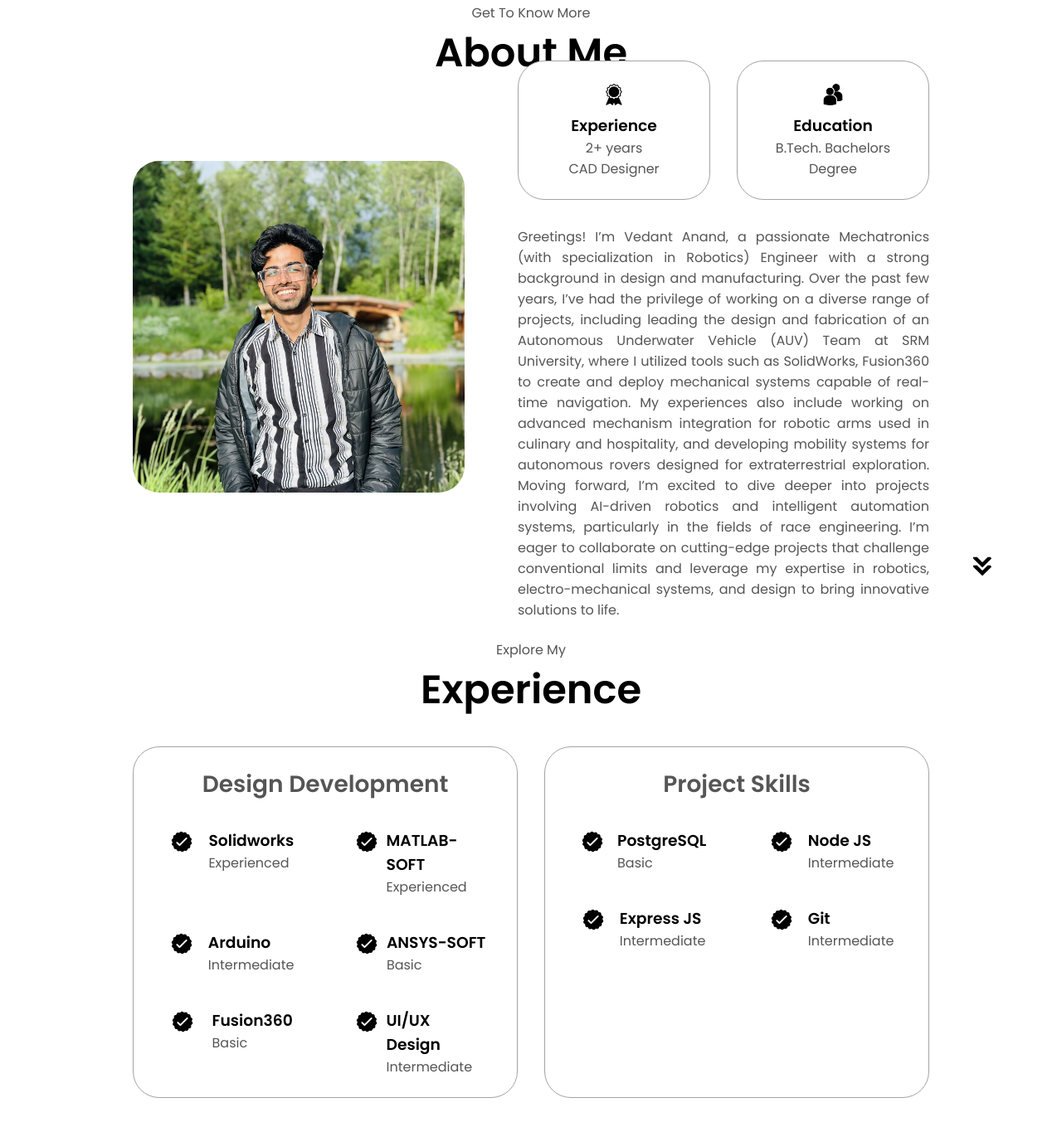
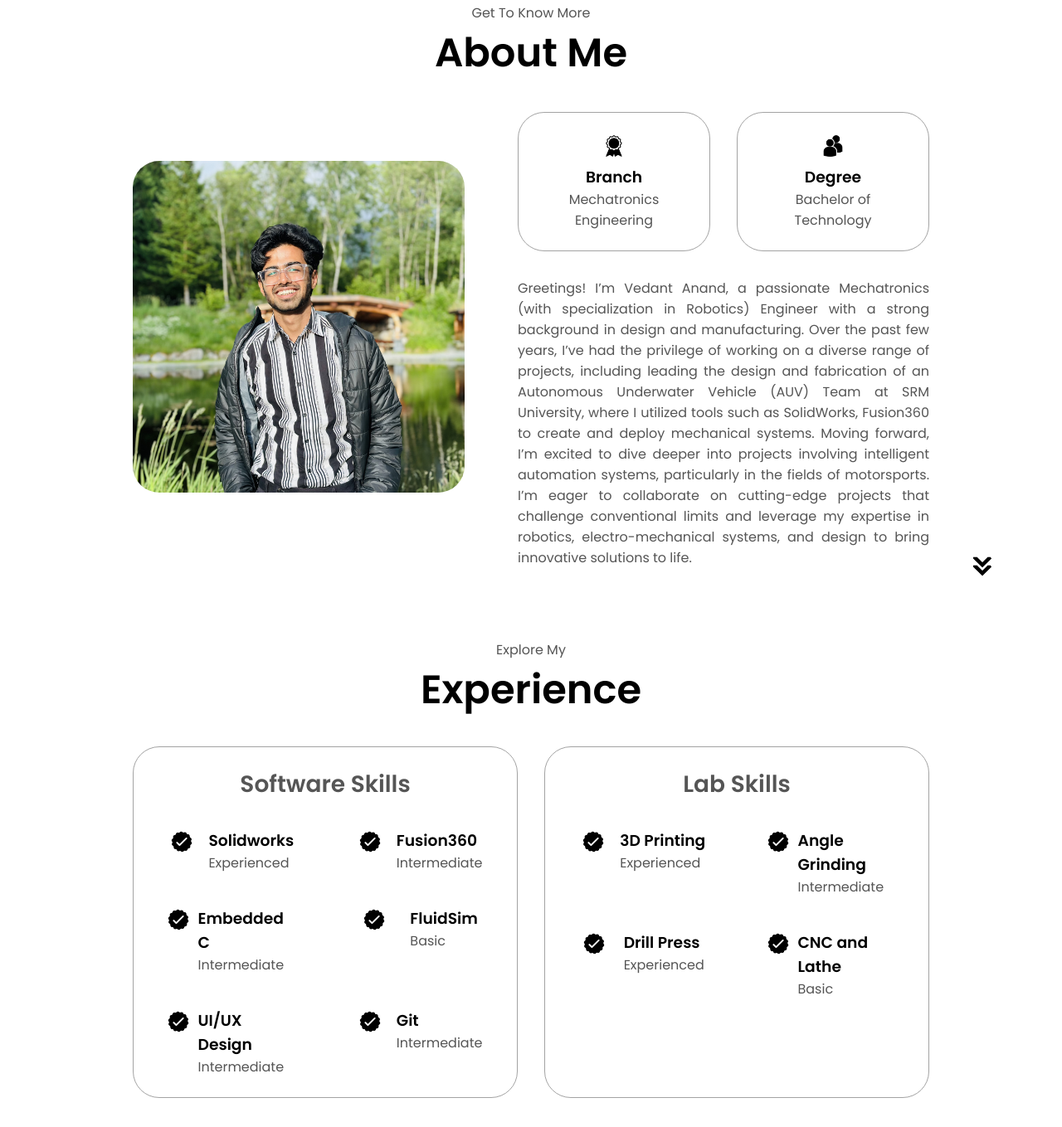
Before and after one commit to VedantLabs/VedantLabs.github.io, a website: page index.html in a window 1280 px wide. Shown: the part 925-2284 px from the top of the page at 83% size. Drawn offline with Linux system fonts and the light colour scheme.

Commit message:
Add files via upload

```diff
--- a/index.html
+++ b/index.html
@@ -15,9 +15,9 @@
         <ul class="nav-links">
           <li><a href="#about">About</a></li>
           <li><a href="#experience">Experience</a></li>
-          <li><a href="#projects">Projects</a></li>
+          <!--<li><a href="#projects">Projects</a></li>-->
           <li><a href="#contact">Contact</a></li>
-          <li><a href="page-vedantlabs.html">Vedant Labs</a></li> <!-- New link -->
+          <!--<li><a href="page-vedantlabs.html">Vedant Labs</a></li> --><!-- New link -->
         </ul>
       </div>
     </nav>
@@ -32,9 +32,9 @@
         <div class="menu-links">
           <li><a href="#about" onclick="toggleMenu()">About</a></li>
           <li><a href="#experience" onclick="toggleMenu()">Experience</a></li>
-          <li><a href="#projects" onclick="toggleMenu()">Projects</a></li>
+          <!--<li><a href="#projects" onclick="toggleMenu()">Projects</a></li>-->
           <li><a href="#contact" onclick="toggleMenu()">Contact</a></li>
-          <li><a href="page-vedantlabs.html">Vedant Labs</a></li>
+          <!--<li><a href="page-vedantlabs.html">Vedant Labs</a></li>-->
         </div>
       </div>
     </nav>
@@ -49,7 +49,7 @@
         <div class="btn-container">
           <button
             class="btn btn-color-2"
-            onclick="window.open('./assets/img/resumeva.pdf')"
+            onclick="window.open('./assets/img/Resume.pdf')"
           >
             Download CV
           </button>
@@ -92,8 +92,8 @@
                 alt="Experience icon"
                 class="icon"
               />
-              <h3>Experience</h3>
-              <p>2+ years <br />CAD Designer</p>
+              <h3>Branch</h3>
+              <p>Mechatronics Engineering <br /></p>
             </div>
             <div class="details-container">
               <img
@@ -101,14 +101,14 @@
                 alt="Education icon"
                 class="icon"
               />
-              <h3>Education</h3>
-              <p>B.Tech. Bachelors Degree<br /></p>
+              <h3>Degree</h3>
+              <p>Bachelor of Technology<br /></p>
             </div>
           </div>
           <div class="text-container">
             <p style="text-align:justify;">
-              Greetings! I’m Vedant Anand, a passionate Mechatronics (with specialization in Robotics) Engineer with a strong background in design and manufacturing. Over the past few years, I’ve had the privilege of working on a diverse range of projects, including leading the design and fabrication of an Autonomous Underwater Vehicle (AUV) Team at SRM University, where I utilized tools such as SolidWorks, Fusion360 to create and deploy mechanical systems capable of real-time navigation. My experiences also include working on advanced mechanism integration for robotic arms used in culinary and hospitality, and developing mobility systems for autonomous rovers designed for extraterrestrial exploration.
-              Moving forward, I’m excited to dive deeper into projects involving AI-driven robotics and intelligent automation systems, particularly in the fields of race engineering. I’m eager to collaborate on cutting-edge projects that challenge conventional limits and leverage my expertise in robotics, electro-mechanical systems, and design to bring innovative solutions to life.
+              Greetings! I’m Vedant Anand, a passionate Mechatronics (with specialization in Robotics) Engineer with a strong background in design and manufacturing. Over the past few years, I’ve had the privilege of working on a diverse range of projects, including leading the design and fabrication of an Autonomous Underwater Vehicle (AUV) Team at SRM University, where I utilized tools such as SolidWorks, Fusion360 to create and deploy mechanical systems.
+              Moving forward, I’m excited to dive deeper into projects involving intelligent automation systems, particularly in the fields of motorsports. I’m eager to collaborate on cutting-edge projects that challenge conventional limits and leverage my expertise in robotics, electro-mechanical systems, and design to bring innovative solutions to life.
             </p>
           </div>
         </div>
@@ -126,7 +126,7 @@
       <div class="experience-details-container">
         <div class="about-containers">
           <div class="details-container">
-            <h2 class="experience-sub-title">Design Development</h2>
+            <h2 class="experience-sub-title">Software Skills</h2>
             <div class="article-container">
               <article>
                 <img
@@ -146,18 +146,7 @@
                   class="icon"
                 />
                 <div>
-                  <h3>MATLAB-SOFT</h3>
-                  <p>Experienced</p>
-                </div>
-              </article>
-              <article>
-                <img
-                  src="./assets/img/checkmark.png"
-                  alt="Experience icon"
-                  class="icon"
-                />
-                <div>
-                  <h3>Arduino</h3>
+                  <h3>Fusion360</h3>
                   <p>Intermediate</p>
                 </div>
               </article>
@@ -168,8 +157,8 @@
                   class="icon"
                 />
                 <div>
-                  <h3>ANSYS-SOFT</h3>
-                  <p>Basic</p>
+                  <h3>Embedded C</h3>
+                  <p>Intermediate</p>
                 </div>
               </article>
               <article>
@@ -179,7 +168,7 @@
                   class="icon"
                 />
                 <div>
-                  <h3>Fusion360</h3>
+                  <h3>FluidSim</h3>
                   <p>Basic</p>
                 </div>
               </article>
@@ -191,44 +180,6 @@
                 />
                 <div>
                   <h3>UI/UX Design</h3>
-                  <p>Intermediate</p>
-                </div>
-              </article>
-            </div>
-          </div>
-          <div class="details-container">
-            <h2 class="experience-sub-title">Project Skills</h2>
-            <div class="article-container">
-              <article>
-                <img
-                  src="./assets/img/checkmark.png"
-                  alt="Experience icon"
-                  class="icon"
-                />
-                <div>
-                  <h3>PostgreSQL</h3>
-                  <p>Basic</p>
-                </div>
-              </article>
-              <article>
-                <img
-                  src="./assets/img/checkmark.png"
-                  alt="Experience icon"
-                  class="icon"
-                />
-                <div>
-                  <h3>Node JS</h3>
-                  <p>Intermediate</p>
-                </div>
-              </article>
-              <article>
-                <img
-                  src="./assets/img/checkmark.png"
-                  alt="Experience icon"
-                  class="icon"
-                />
-                <div>
-                  <h3>Express JS</h3>
                   <p>Intermediate</p>
                 </div>
               </article>
@@ -245,6 +196,55 @@
               </article>
             </div>
           </div>
+          <div class="details-container">
+            <h2 class="experience-sub-title">Lab Skills</h2>
+            <div class="article-container">
+              <article>
+                <img
+                  src="./assets/img/checkmark.png"
+                  alt="Experience icon"
+                  class="icon"
+                />
+                <div>
+                  <h3>3D Printing</h3>
+                  <p>Experienced</p>
+                </div>
+              </article>
+              <article>
+                <img
+                  src="./assets/img/checkmark.png"
+                  alt="Experience icon"
+                  class="icon"
+                />
+                <div>
+                  <h3>Angle Grinding</h3>
+                  <p>Intermediate</p>
+                </div>
+              </article>
+              <article>
+                <img
+                  src="./assets/img/checkmark.png"
+                  alt="Experience icon"
+                  class="icon"
+                />
+                <div>
+                  <h3>Drill Press</h3>
+                  <p>Experienced</p>
+                </div>
+              </article>
+              <article>
+                <img
+                  src="./assets/img/checkmark.png"
+                  alt="Experience icon"
+                  class="icon"
+                />
+                <div>
+                  <h3>CNC and Lathe</h3>
+                  <p>Basic</p>
+                </div>
+              </article>
+            </div>
+          </div>
         </div>
       </div>
       <img
@@ -254,7 +254,8 @@
         onclick="location.href='./#projects'"
       />
     </section>
-    <section id="projects">
+
+    <!--section id="projects">
       <p class="section__text__p1">Browse My Recent</p>
       <h1 class="title">Projects</h1>
       <div class="experience-details-container">
@@ -339,7 +340,35 @@
         class="icon arrow"
         onclick="location.href='./#contact'"
       />
-    </section>
+    </section-->
+
+    <!--section id="testimonials">
+      <p class="section__text__p1">What They Say About Me</p>
+      <h1 class="title">Testimonials</h1>
+      <div class="testimonials-container">
+          <-- Testimonial 1 -->
+          <!--div class="testimonial-item">
+              <img src="./assets/img/instavedu2.jpg" alt="Professor 1" class="testimonial-pic" />
+              <h3 class="testimonial-name" a href="https://www.srmist.edu.in/faculty/dr-sivanathan-k/">Dr. Sivanathan K</h3>
+              <p class="testimonial-text"></p>
+          </div-->
+
+          <!-- Testimonial 2 -->
+          <!--div class="testimonial-item">
+              <img src="./assets/img/professor2.jpg" alt="Professor 2" class="testimonial-pic" />
+              <h3 class="testimonial-name">Prof. Jane Smith</h3>
+              <p class="testimonial-text">"A brilliant mind in mechatronics, Vedant brings both creativity and precision to every project he undertakes."</p>
+          </div-->
+
+          <!-- Testimonial 3 -->
+          <!--div class="testimonial-item">
+              <img src="./assets/img/professor3.jpg" alt="Professor 3" class="testimonial-pic" />
+              <h3 class="testimonial-name">Prof. Albert Wilson</h3>
+              <p class="testimonial-text">"I have witnessed Vedant grow into a true engineer. His problem-solving skills are second to none."</p>
+          </div>
+      </div>
+  </section-->
+
     <section id="contact">
       <p class="section__text__p1">Get in Touch</p>
       <h1 class="title">Contact Me</h1>
@@ -368,7 +397,7 @@
           <ul class="nav-links">
             <li><a href="#about">About</a></li>
             <li><a href="#experience">Experience</a></li>
-            <li><a href="#projects">Projects</a></li>
+            <!--<li><a href="#projects">Projects</a></li>-->
             <li><a href="#contact">Contact</a></li>
           </ul>
         </div>
```
